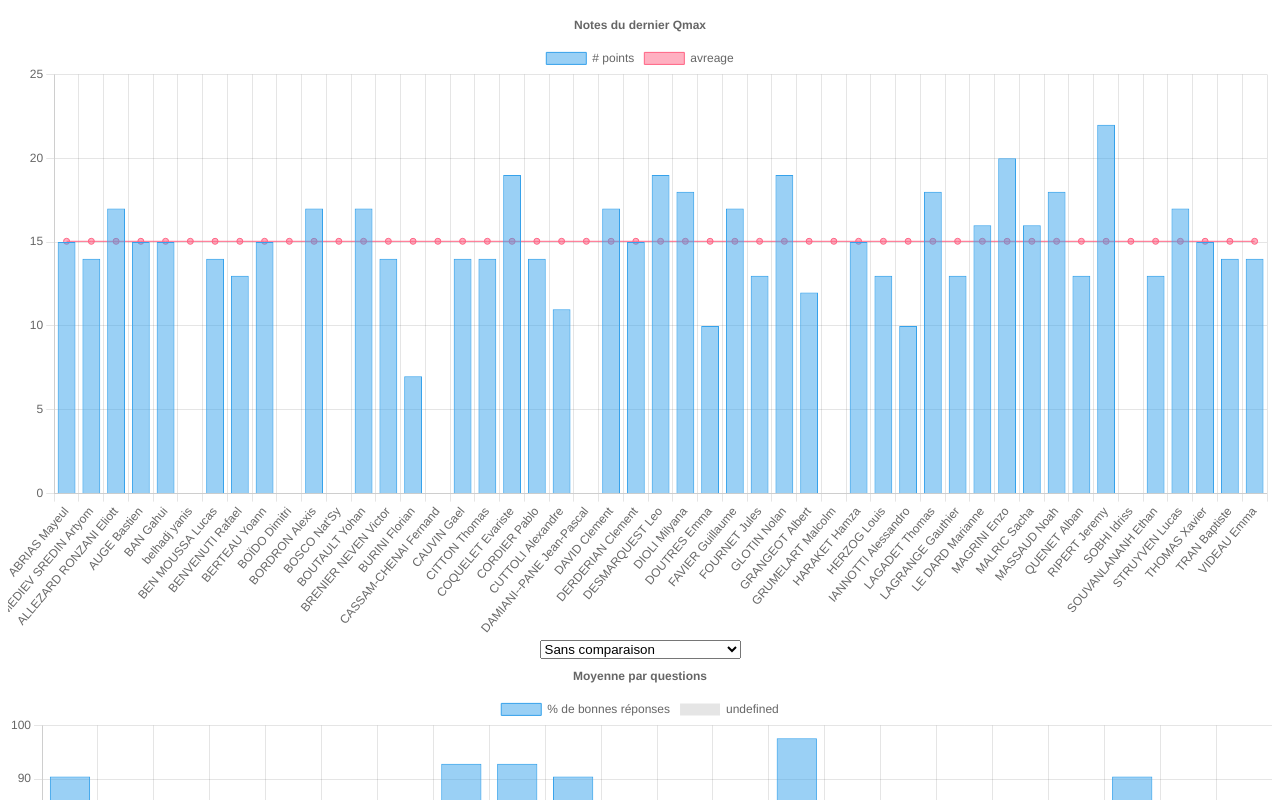
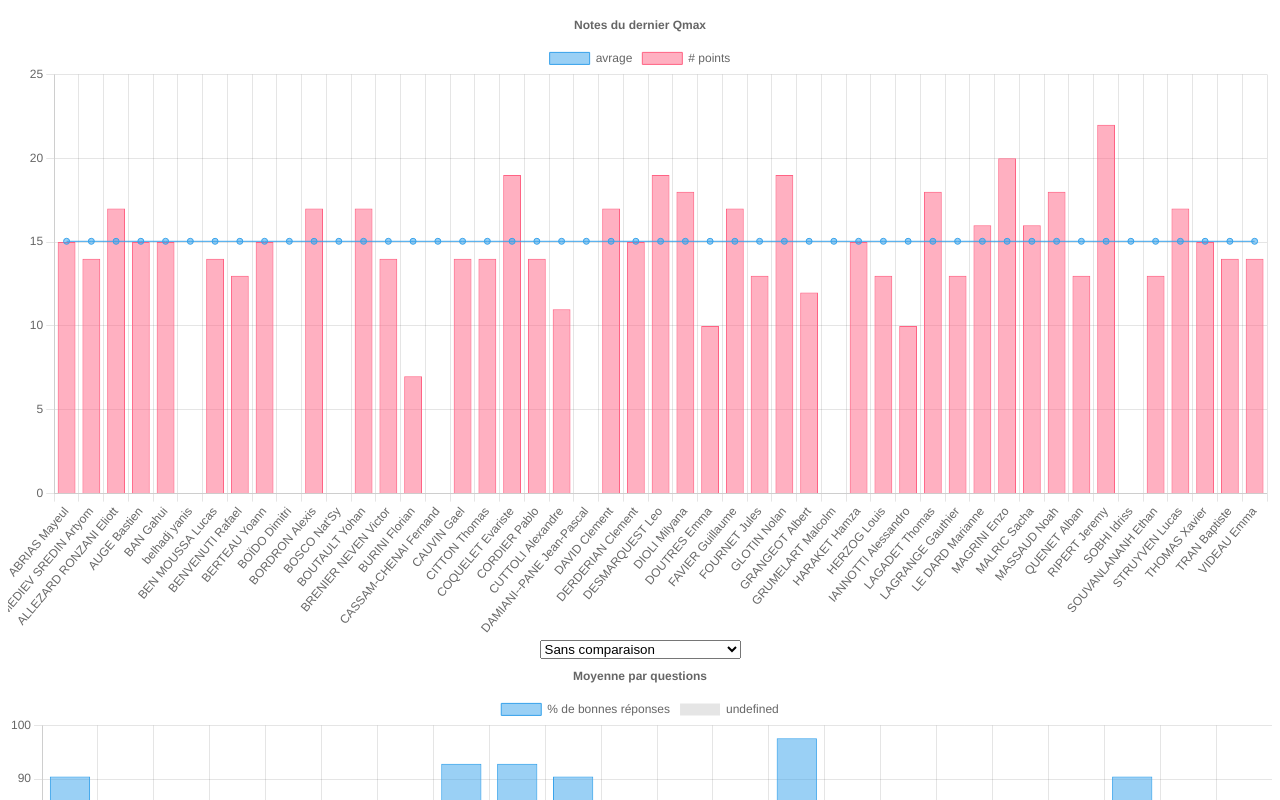
Before and after one commit to misaamanedu123456789/QmaxScrape, a plain HTML site: page index.html in a window 1280 px wide. Shown: the top 800 px of the page. Drawn offline with nearby package versions, Linux system fonts and the light colour scheme.

Commit message:
rajout d'un favicon

```diff
--- a/index.html
+++ b/index.html
@@ -3,7 +3,8 @@
 <head>
     <meta charset="UTF-8">
     <meta name="viewport" content="width=device-width, initial-scale=1.0">
-    <title>Document</title>
+    <link rel="icon" type="image/x-icon" href="/favicon.ico">
+    <title>Analyse Qmax</title>
 </head>
 <body>
     <div>
--- a/page.js
+++ b/page.js
@@ -22,16 +22,14 @@ async function getJson(url) {
         data: {
             labels: names,
             datasets: [{
-
+                type: 'line',
+                label: 'avrage',
+                data: rData.map((item) => globAvreage),
+                borderWidth: 1
+            },{
                 type: 'bar',
                 label: '# points',
                 data: rData.map((item) => item[2][0][2]),
-                borderWidth: 1
-            },{
-
-                type: 'line',
-                label: 'avreage',
-                data: rData.map((item) => globAvreage),
                 borderWidth: 1
             }]
         },
```
Also changed, not shown: favicon.ico (added).
